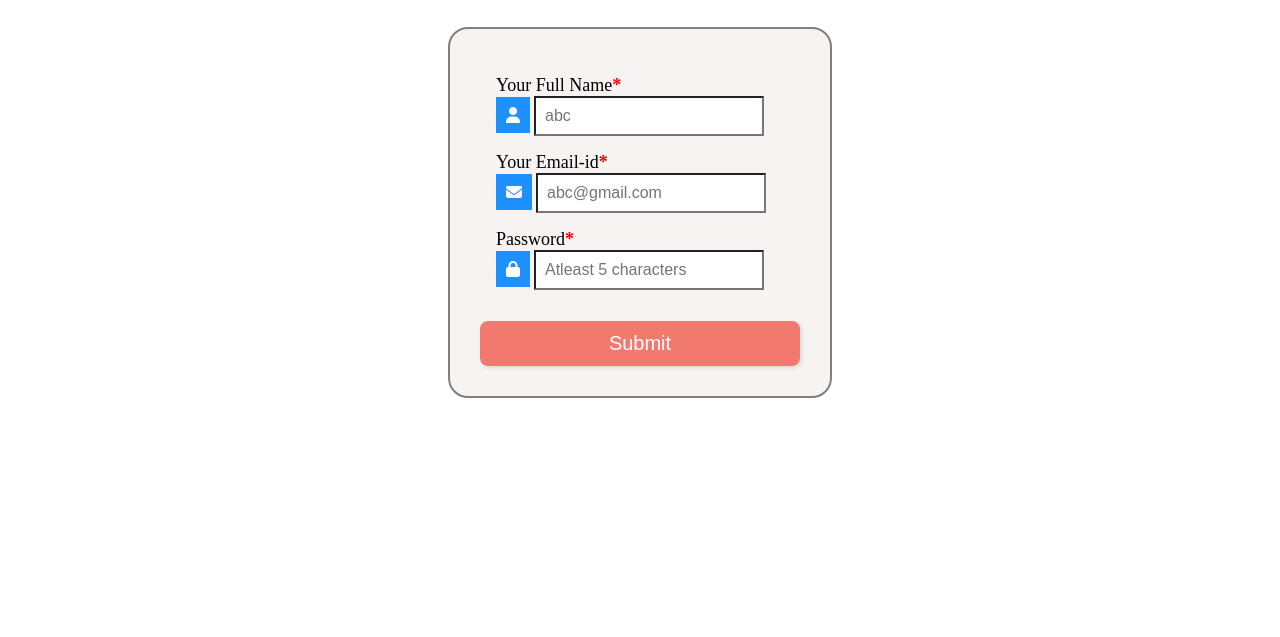
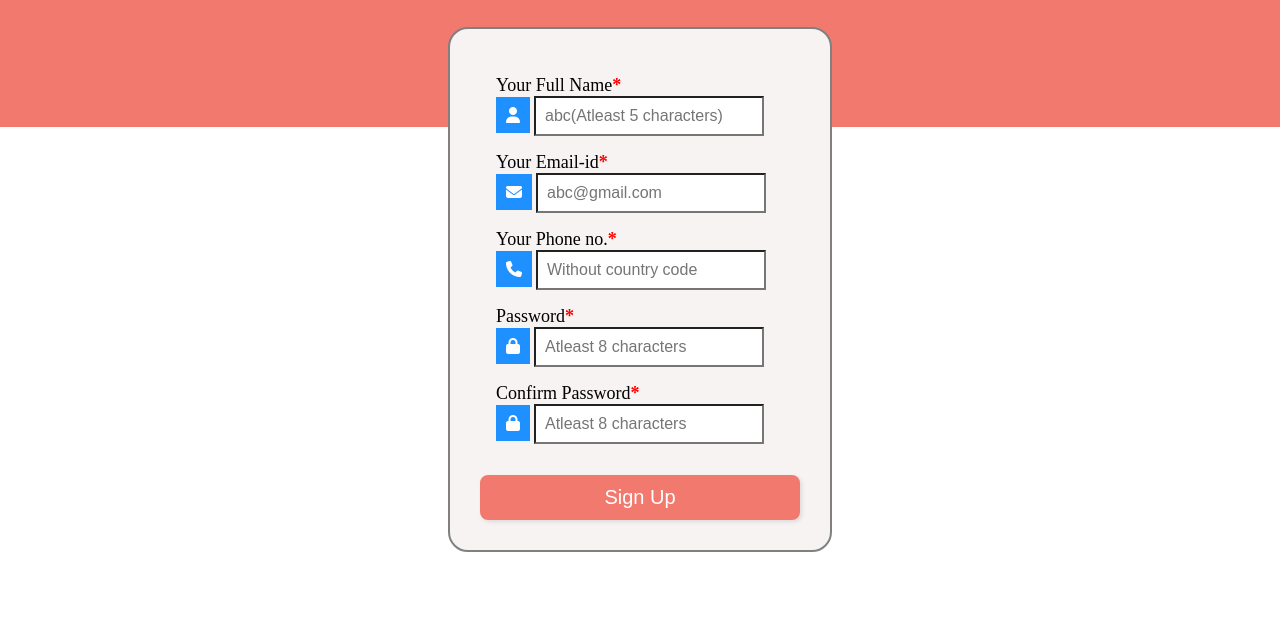
Before and after one commit to Kritiiguptaa/html-form_validation, a plain HTML site: page index.html in a window 1280 px wide. Shown: the part 163-800 px from the top of the page. Drawn offline with Linux system fonts and the light colour scheme.

Commit message:
Update index.html

```diff
--- a/index.html
+++ b/index.html
@@ -5,32 +5,59 @@
     <meta name="viewport" content="width=device-width, initial-scale=1.0">
     <link rel="stylesheet" href="./styles.css">
     <script src="https://kit.fontawesome.com/bb55a3add2.js" crossorigin="anonymous"></script>
-
+    <!-- <link rel="apple-touch-icon" sizes="180x180" href="/Form-Validation/icon/apple-touch-icon.png">
+<link rel="icon" type="image/png" sizes="32x32" href="/Form-Validation/icon/favicon-32x32.png">
+<link rel="icon" type="image/png" sizes="16x16" href="/Form-Validation/icon/favicon-16x16.png">
+<link rel="manifest" href="/Form-Validation/icon/site.webmanifest"> -->
     <title>Form Validation</title>
 </head>
 <body>
+    <div class="heading-container">
     <h1>Form Validation!</h1>
+
 <section class="form-container">
-    <form name="RegForm" onsubmit="return error()" method="get">
+    <form name="RegForm"  method="get" id="form">
       <div class="form-group">
         <label for="name" class="label">Your Full Name</label><br>
         <i class="fa-solid fa-user icon"></i>
-        <input type="text" class="input-field" placeholder="abc" required>
+        <input type="text" name="name" class="input-field" id="username" placeholder="abc(Atleast 5 characters)" required>
+        <small></small>
+
     </div>
 
     <div class="form-group">
         <label for="email" class="label">Your Email-id</label><br>
         <i class="fa-solid fa-envelope icon"></i>
-        <input type="email" class="input-field" pattern=".+@gmail\.com" placeholder="abc@gmail.com" required>
+        <input type="email" name="mail" id="email" class="input-field" placeholder="abc@gmail.com" required>
+        <small></small>
+
+    </div>
+    <div class="form-group">
+        <label for="phone" class="label">Your Phone no.</label><br>
+        <i class="fa-solid fa-phone icon"></i>
+        <input type="tel" name="phoneno." id="phoneno" class="input-field" placeholder="Without country code"  required>
+        <small></small>
+
     </div>
 
     <div class="form-group">
         <label for="password" class="label">Password</label><br>
         <i class="fa-solid fa-lock icon"></i>
-        <input type="password" name="pass" id="password" class="input-field" placeholder="Atleast 5 characters" required>
+        <input type="password" name="pass" id="password"   class="input-field" placeholder="Atleast 8 characters"  required>
+        <small></small>
+
     </div>
 
-    <input type="submit" class="submit">
+    <div class="form-group">
+        <label for="cpassword" class="label">Confirm Password</label><br>
+        <i class="fa-solid fa-lock icon"></i>
+        <input type="password" name="cpass" id="confirm-password" class="input-field" placeholder="Atleast 8 characters" required>
+        <small></small>
+
+    </div>
+
+    <input type="submit" class="submit" id="button" value="Sign Up">
+</div>
 
 </section>
     </form>
```
